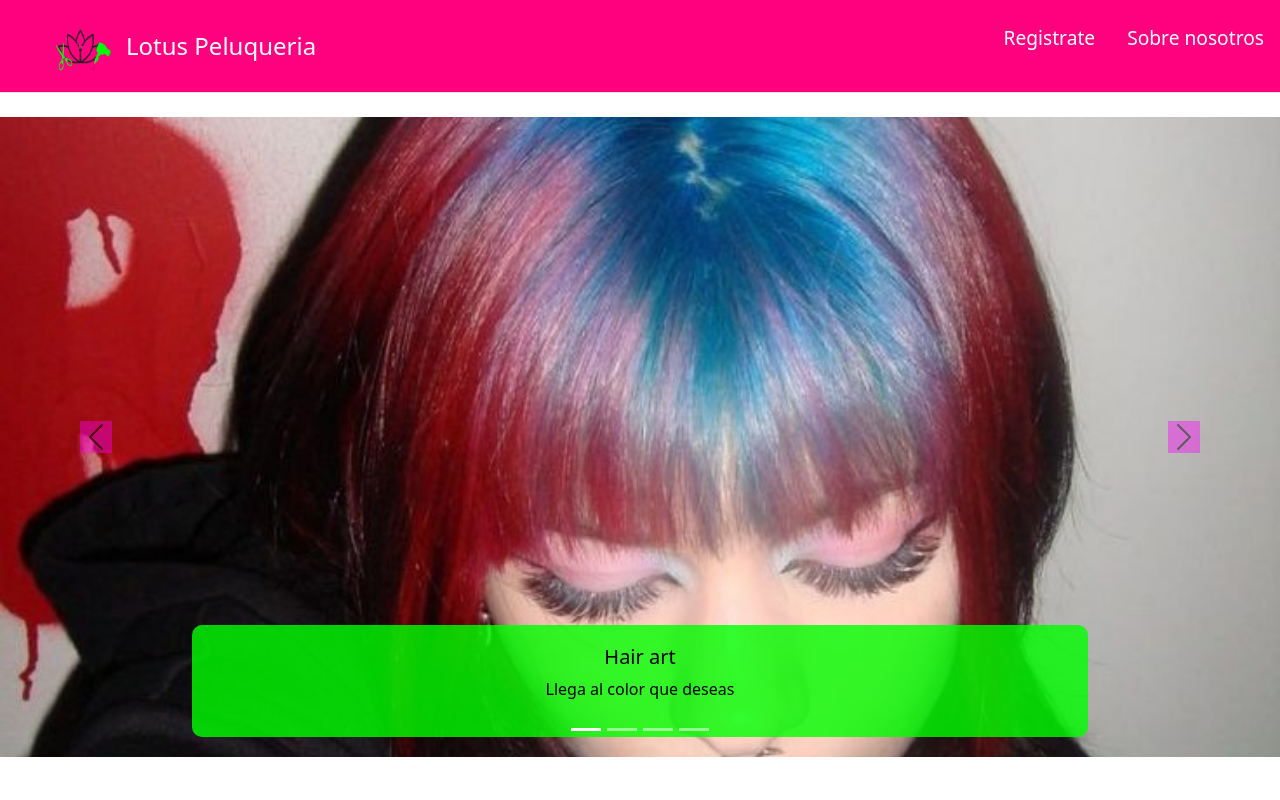
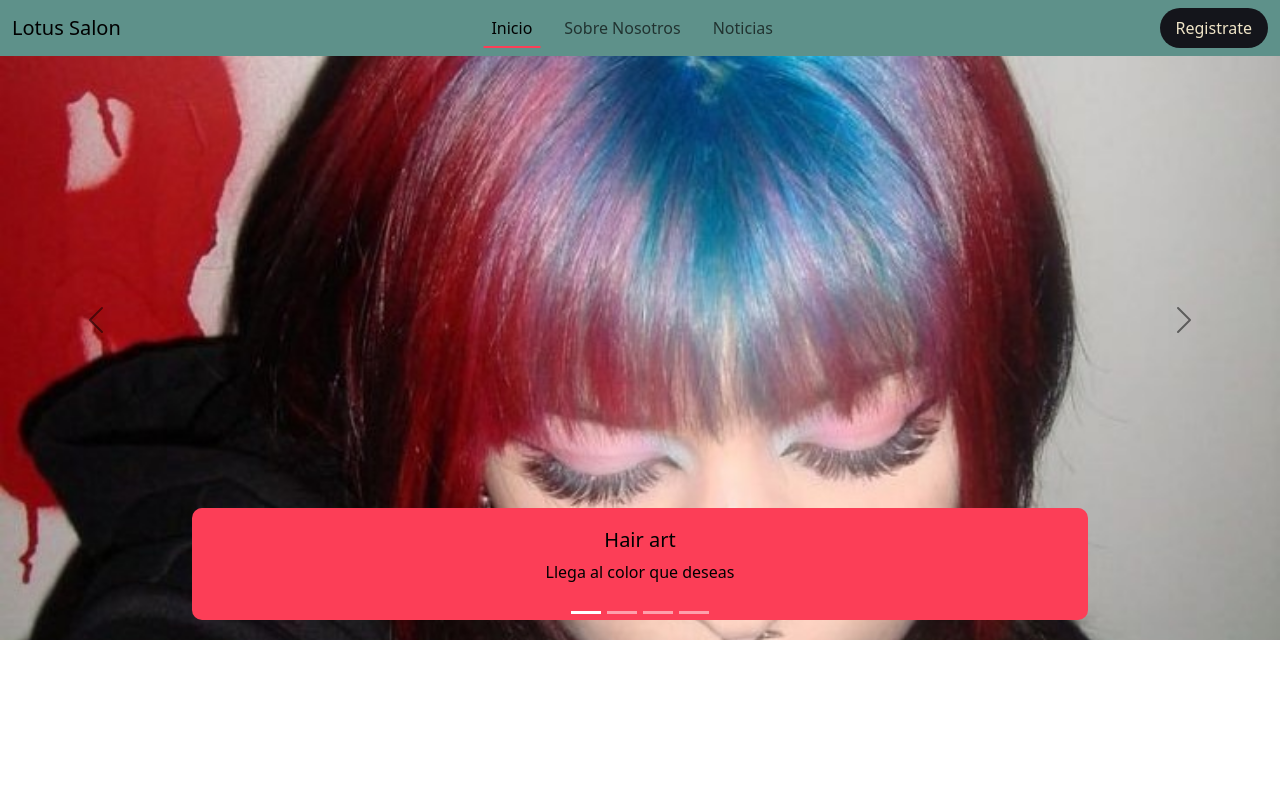
Before and after one commit to maruunt/peluqueria, a PHP site: page / in a window 1280 px wide. Run offline with PHP 8.4, Linux system fonts and the light colour scheme.

Commit message:
agregue el nav

```diff
--- a/css/estilo.css
+++ b/css/estilo.css
@@ -1,36 +1,67 @@
 body{
   background-color: white;
-  margin: 0;
-  padding: 0;
 }
 
-header {
-  width: 100%;
-  background-color: #FF007F;
-  margin: 0;
-  border: none;
+.navbar{
+  background-color: #5E918A;
+  color: #f0e5c7;
+}
+.navbar-brand{
+  color: #14151B;
+  font-weight: 500;
+  font-size: 25px;
+  transition: 0.3s color;
 }
 
-.container-fluid {
-  padding: 0 !important; /* elimina relleno lateral */
+.login-button{
+  background-color: #14151B;
+  padding: 8px 16px;
+  border-radius: 50px;
+  color: #f0e5c7;
+  text-decoration: none;
+  transition: 0.3s background-color;
+}
+.login-button:hover{
+  background-color: #2a2b33;
 }
 
-/* Color de los enlaces */
-header .nav-link {
-  color: white !important;
-  font-size: larger;
+.navbar-toggler{
+  border: none;
+  font-size: 1.25rem;
 }
-header .nav-link:hover {
-  color: black !important;
+.navbar-toggler:focus, .btn-close:focus{
+  box-shadow: none;
+  outline: none;
 }
-header .nav-link.active {
-  background-color: transparent !important;
-  color: white !important;
-  font-weight: bold;
+.nav-link{
+  color: #14151B;
+  font-weight: 500;
+  position: relative;
 }
-/* Cambiar el color del texto principal (el título) */
-header .fs-4 {
-  color: white;
+.nav-link:hover, .nav-link.active{
+  color:  #FC3E57;
+}
+@media (min-width: 992px){
+  .nav-link::before{
+      content: '';
+      position: absolute;
+      bottom: 0;
+      left: 50%;
+      transform: translateX(-50%);
+      width: 0;
+      height: 2px;
+      background-color:  #FC3E57;
+      visibility: hidden;
+      transition: 0.3s ease-in-out;
+  }
+  .nav-link:hover::before, .nav-link.active::before{
+      width: 100%;
+      visibility: visible;
+  }
+}
+
+.offcanvas{
+  background-color: #fc3e57;
 }
 
 .carousel-item img {
@@ -39,7 +70,7 @@ header .fs-4 {
   object-fit: cover;    /* recorta para mantener proporción */
 }
 .carousel-caption {
-  background-color: #00FF00CC; /* el CC al final lo hace semitransparente*/
+  background-color:  #FC3E57; /* el CC al final lo hace semitransparente*/
   border-radius: 10px;
   padding: 10px;
 }
@@ -52,5 +83,4 @@ header .fs-4 {
 .carousel-control-prev-icon,
 .carousel-control-next-icon {
   filter: invert(1);
-  background-color: #00FF00CC;
 }
--- a/index.html
+++ b/index.html
@@ -9,22 +9,35 @@
     <title>Lotus Peluqueria</title>
 </head>
 <body>
-    <!--Header-->
-    <div class="container-fluid">
-        <header class="d-flex flex-wrap justify-content-center py-3 mb-4 border-bottom">
-          <a href="" class="d-flex align-items-center mb-3 mb-md-0 me-md-auto link-body-emphasis text-decoration-none">
-            <svg class="bi me-2" width="40" height="32" aria-hidden="true">
-              <use xlink:href="#bootstrap"></use>
-            </svg>
-            <img src="./img/logo.png" alt="logo" width="70" height="60" class="me-2">
-            <span class="fs-4">Lotus Peluqueria</span>
-          </a>
-          <ul class="nav nav-pills">
-            <li class="nav-item"><a href="./php/registrar.php" class="nav-link">Registrate</a></li>
-            <li class="nav-item"><a href="#" class="nav-link">Sobre nosotros</a></li>
-          </ul>
-        </header>
-    </div>
+    <!--Navbar-->
+    <nav class="navbar navbar-expand-lg fixed-top">
+        <div class="container-fluid">
+          <a class="navbar-brand me-auto" href="#">Lotus Salon</a>
+          <div class="offcanvas offcanvas-end" tabindex="-1" id="offcanvasNavbar" aria-labelledby="offcanvasNavbarLabel">
+             <div class="offcanvas-header">
+               <h5 class="offcanvas-title" id="offcanvasNavbarLabel">Más información</h5>
+               <button type="button" class="btn-close" data-bs-dismiss="offcanvas" aria-label="Close"></button>
+             </div>
+             <div class="offcanvas-body">
+               <ul class="navbar-nav justify-content-center flex-grow-1 pe-3">
+                 <li class="nav-item">
+                   <a class="nav-link mx-lg-2 active" aria-current="page" href="#">Inicio</a>
+                 </li>
+                 <li class="nav-item">
+                   <a class="nav-link mx-lg-2" href="#">Sobre Nosotros</a>
+                 </li>
+                 <li class="nav-item">
+                   <a class="nav-link mx-lg-2" href="#">Noticias</a>
+                 </li>
+               </ul>
+             </div>
+          </div>
+          <a href="./php/registrar.php" class="login-button">Registrate</a>
+          <button class="navbar-toggler" type="button" data-bs-toggle="offcanvas" data-bs-target="#offcanvasNavbar" aria-controls="offcanvasNavbar" aria-label="Toggle navigation">
+                <span class="navbar-toggler-icon"></span>
+          </button>
+        </div>
+    </nav>
 
     <!--Carrusel-->
     <div id="carouselExampleCaptions" class="carousel slide">
```
